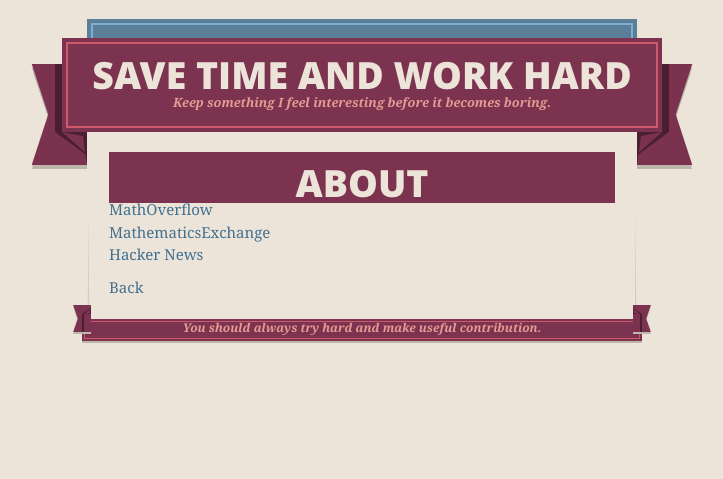
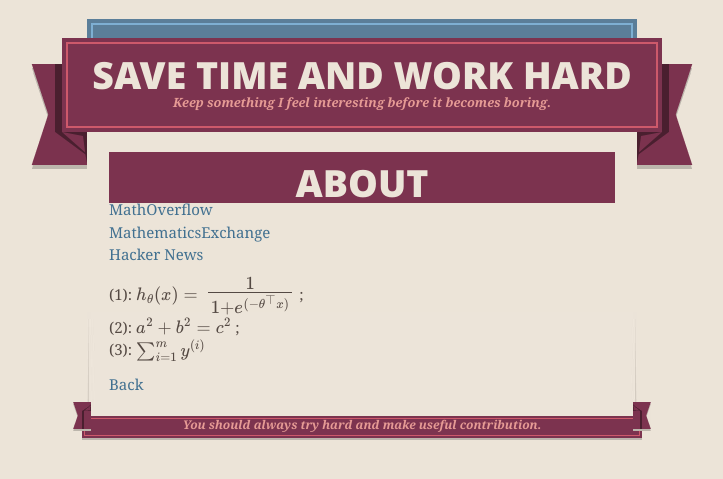
Before and after one commit to ZionPi/zionpi.github.io, a Jekyll site: the page built from about.md, in a window 1280 px wide. Shown: the top 479 px of the page, without its empty margins (278-1001 px from the left). Built offline with Jekyll 4.4.1, drawn with Linux system fonts in a browser that asks for light colours; formulas are drawn with MathJax 3.

Commit message:
Update about.md
type some example

```diff
--- a/about.md
+++ b/about.md
@@ -7,4 +7,8 @@ title: About
 [MathematicsExchange](https://math.stackexchange.com/)<br/>
 [Hacker News](https://news.ycombinator.com/)<br/>
 
+ (1): $h_\theta(x) = \Large\frac{1}{1 + \mathcal{e}^{(-\theta^\top x)}}$ ; <br/>
+ (2): $a^2 + b^2 = c^2$ ; <br/>
+ (3): $\sum_{i=1}^m y^{(i)}$<br/>
+
 [Back]({{ site.url }}/)
```
